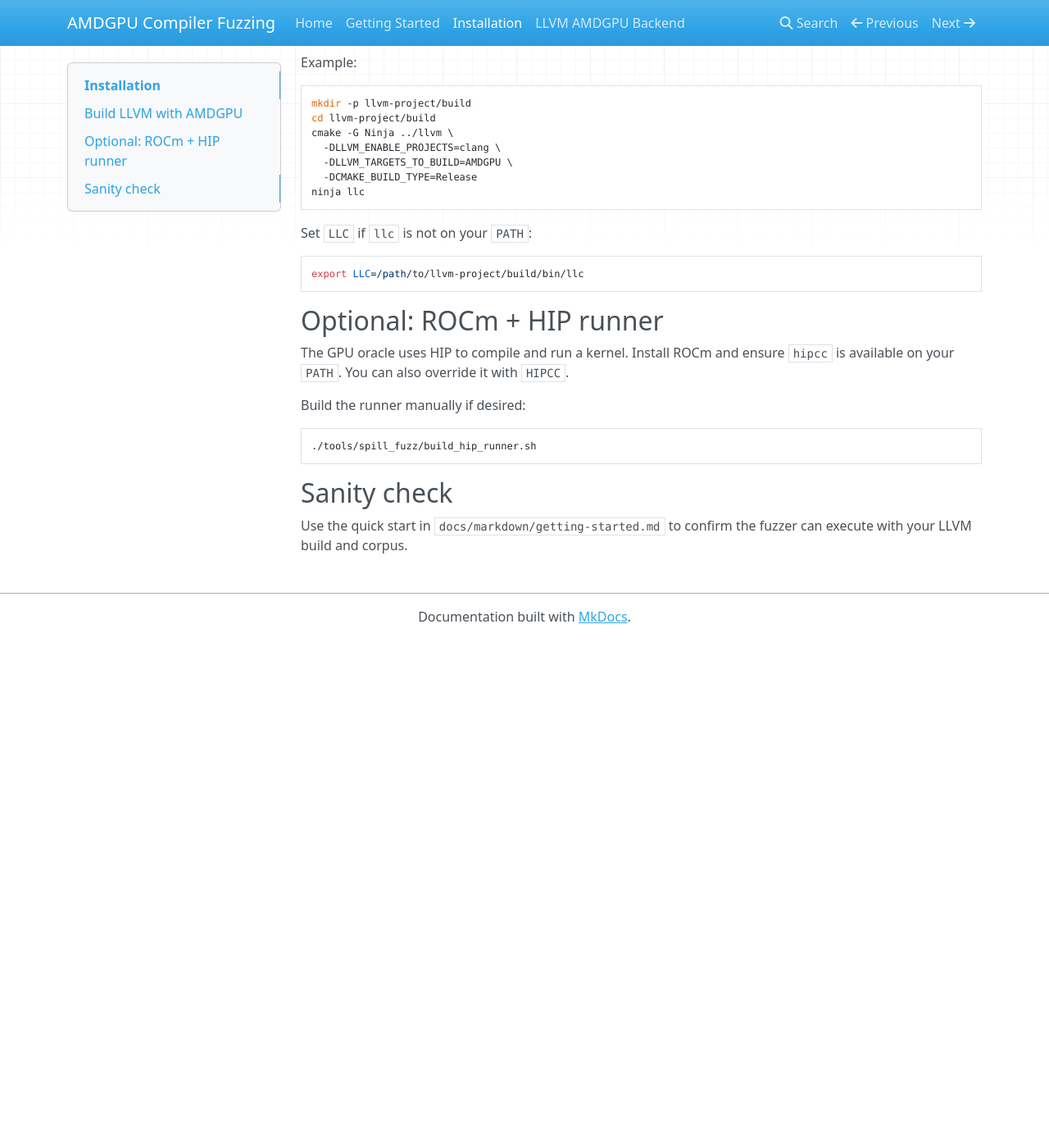
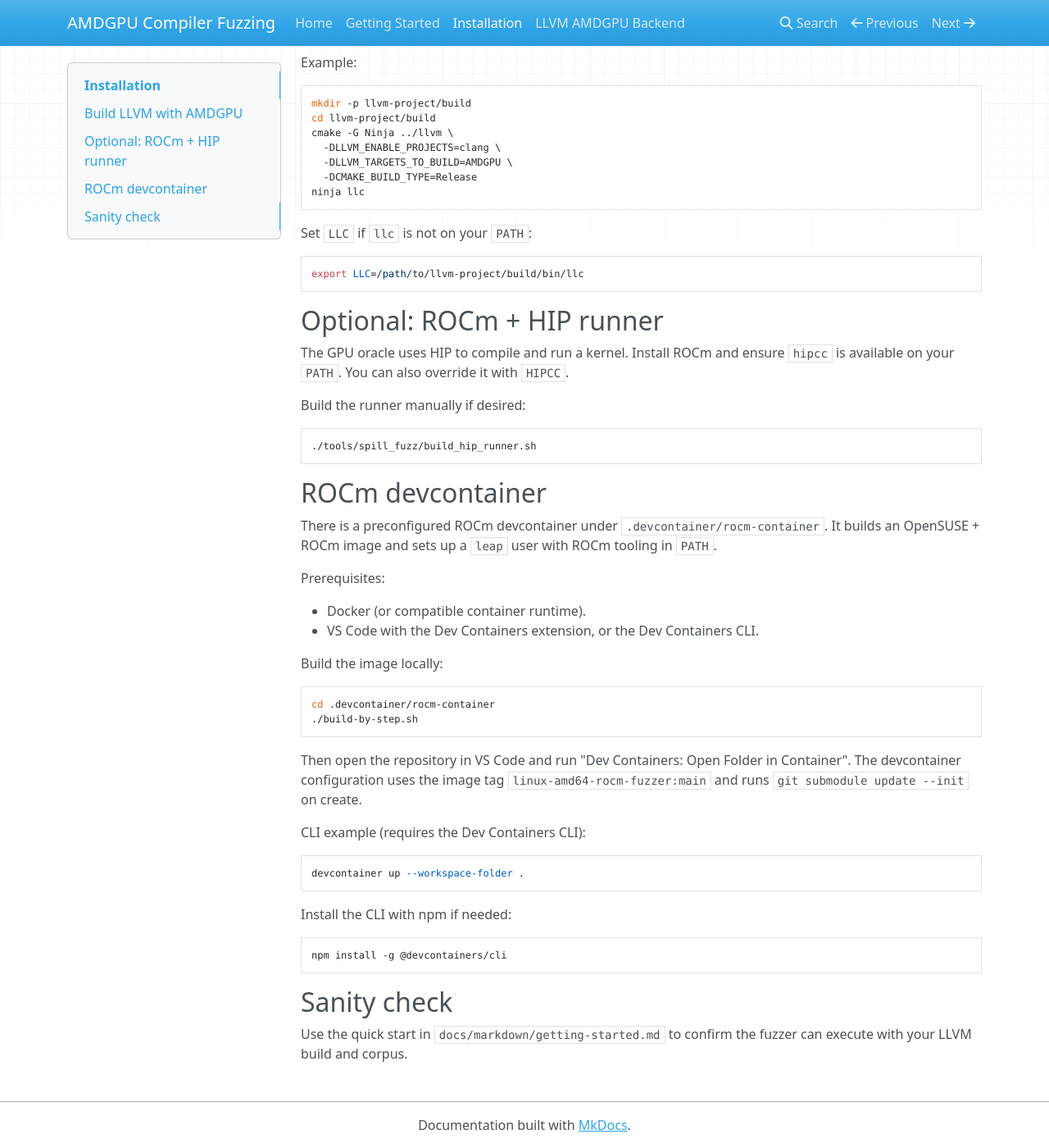
Before and after one commit to BenWibking/amdgpu-compiler-fuzzing, an MkDocs documentation site: the page built from docs/markdown/installation.md, in a window 1280 px wide and 1400 px high, scrolled down 245 px. Shown: the whole window at 82% size. Built offline with MkDocs 1.6.1, drawn with Linux system fonts in a browser that asks for light colours; nearby versions of some CDN libraries; before the commit the page ends 1025 px from its top, so only the background shows below that.

Commit message:
add devcontainer instructions

````diff
--- a/docs/markdown/installation.md
+++ b/docs/markdown/installation.md
@@ -37,6 +37,40 @@ Build the runner manually if desired:
 ./tools/spill_fuzz/build_hip_runner.sh
 ```
 
+## ROCm devcontainer
+
+There is a preconfigured ROCm devcontainer under `.devcontainer/rocm-container`.
+It builds an OpenSUSE + ROCm image and sets up a `leap` user with ROCm tooling
+in `PATH`.
+
+Prerequisites:
+
+- Docker (or compatible container runtime).
+- VS Code with the Dev Containers extension, or the Dev Containers CLI.
+
+Build the image locally:
+
+```
+cd .devcontainer/rocm-container
+./build-by-step.sh
+```
+
+Then open the repository in VS Code and run "Dev Containers: Open Folder in
+Container". The devcontainer configuration uses the image tag
+`linux-amd64-rocm-fuzzer:main` and runs `git submodule update --init` on create.
+
+CLI example (requires the Dev Containers CLI):
+
+```
+devcontainer up --workspace-folder .
+```
+
+Install the CLI with npm if needed:
+
+```
+npm install -g @devcontainers/cli
+```
+
 ## Sanity check
 
 Use the quick start in `docs/markdown/getting-started.md` to confirm the fuzzer
````
Also changed, not shown: 8 other files.
